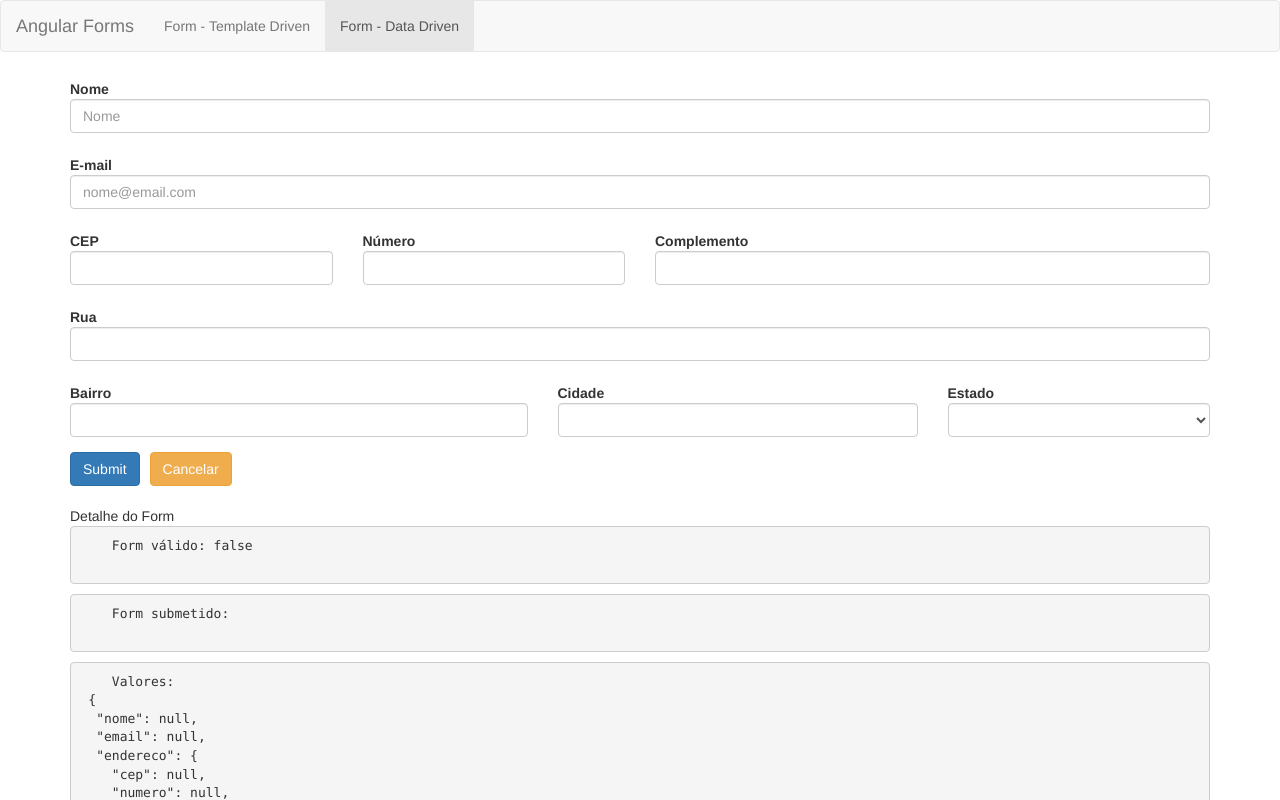
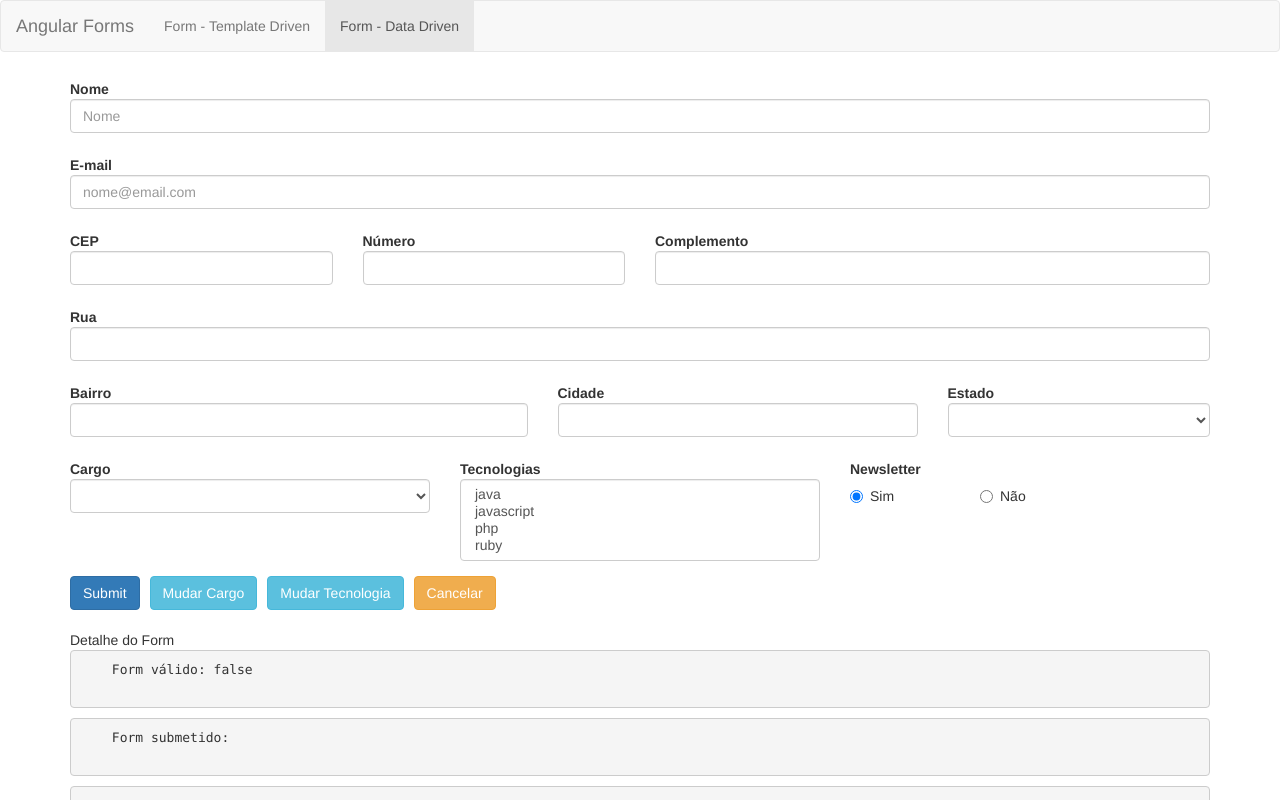
Before and after one commit to Tiago3F/forms, an Angular app: page /dataForm in a window 1280 px wide. Shown: the top 800 px of the page. Built offline with nearby package versions, Linux system fonts and the light colour scheme.

Commit message:
feat: :sparkles: Input radio

```diff
--- a/src/app/data-form/data-form.component.html
+++ b/src/app/data-form/data-form.component.html
@@ -80,7 +80,42 @@
         </div>
     </div>
 
+    <div class="form-group">
+        <div class="col-md-4" [ngClass]="aplicaCssErro('cargo')">
+            <label for="cargo" class="control-label">Cargo</label>
+            <select class="form-control" id="cargo" formControlName="cargo" [compareWith]="compararCargos">
+          <option *ngFor="let cargo of cargos" [ngValue]="cargo">{{ cargo.desc }}</option>
+        </select>
+            <app-campo-control-erro [mostrarErro]="verificaValidTouched('cargo')" msgErro="O cargo é obrigatório!"></app-campo-control-erro>
+        </div>
+
+
+
+        <div class="col-md-4" [ngClass]="aplicaCssErro('tecnologias')">
+            <label for="tecnologias" class="control-label">Tecnologias</label>
+            <select multiple class="form-control" id="tecnologias" formControlName="tecnologias">
+        <option *ngFor="let tecnologia of tecnologias" [ngValue]="tecnologia.nome">{{ tecnologia.nome }}</option>
+      </select>
+            <app-campo-control-erro [mostrarErro]="verificaValidTouched('tecnologias')" msgErro="O tecnologias é obrigatório!"></app-campo-control-erro>
+        </div>
+
+
+
+        <div class="col-md-4" [ngClass]="aplicaCssErro('newsletter')">
+            <label for="newsletter" class="control-label">Newsletter</label>
+            <div id="newsletter" class="row">
+                <div class="col-sm-4" *ngFor="let item of newsletterOp">
+                    <label class="radio-inline">
+                    <input type="radio" [value]="item.valor" formControlName="newsletter"> {{ item.desc }}
+                  </label>
+                </div>
+            </div>
+        </div>
+    </div>
+
     <button type="submit" class="btn btn-primary">Submit</button>
+    <button class="btn btn-info" style="margin-left: 10px;" (click)="setarCargo()">Mudar Cargo</button>
+    <button class="btn btn-info" style="margin-left: 10px;" (click)="setarTecnologias()">Mudar Tecnologia</button>
     <button class="btn btn-warning" style="margin-left: 10px;" (click)="resetar()">Cancelar</button>
 
     <app-form-debug [form]="formulario"></app-form-debug>
--- a/src/app/data-form/data-form.component.ts
+++ b/src/app/data-form/data-form.component.ts
@@ -16,7 +16,10 @@ export class DataFormComponent implements OnInit {
 
   formulario!: FormGroup;
   // estados!: EstadoBr[]
-  estados!: Observable<EstadoBr []>
+  estados!: Observable<EstadoBr[]>
+  cargos!: any[];
+  tecnologias!: any[];
+  newsletterOp!: any[];
 
   constructor(private formBuilder: FormBuilder, private http: HttpClient, private dropDownService: DropdownService, private cepService: ConsultaCepService) { }
 
@@ -24,6 +27,11 @@ export class DataFormComponent implements OnInit {
 
     this.estados = this.dropDownService.getEstadosBr()
 
+    this.cargos = this.dropDownService.getCargos()
+
+    this.tecnologias = this.dropDownService.getTecnologias()
+
+    this.newsletterOp = this.dropDownService.getNewsletter()
 
     // this.dropDownService.getEstadosBr().subscribe(dados => {this.estados = dados;  console.log(dados)})
 
@@ -44,7 +52,11 @@ export class DataFormComponent implements OnInit {
         bairro: [null, Validators.required],
         cidade: [null, Validators.required],
         estado: [null, Validators.required],
-      })
+      }),
+
+      cargo: [null],
+      tecnologias: [null],
+      newsletter: ['s'],
     })
   }
 
@@ -107,7 +119,7 @@ export class DataFormComponent implements OnInit {
 
     const cep = this.formulario.get('endereco.cep')?.value
 
-      if (cep != null && cep !== '') {
+    if (cep != null && cep !== '') {
       this.cepService.consultaCEP(cep)?.subscribe(dados => this.populaDadosForm(dados));
     }
   }
@@ -154,7 +166,17 @@ export class DataFormComponent implements OnInit {
     })
   }
 
+  setarCargo() {
+    const cargo = {nome: 'Dev', nivel: 'Pleno', desc: 'Dev Pl'};
+    this.formulario.get('cargo')?.setValue(cargo)
+  }
+
+  compararCargos(obj1: any, obj2: any) {
+    return obj1 && obj2 ? (obj1.nome === obj2.nome && obj1.nivel === obj2.nivel) : obj1 === obj2
+  }
+
+  setarTecnologias() {
+    this.formulario.get('tecnologias')?.setValue(['java', 'javascript', 'php'])
+  }
+
 }
-function dados(dados: any) {
-  throw new Error('Function not implemented.');
-}
--- a/src/app/shared/services/dropdown.service.ts
+++ b/src/app/shared/services/dropdown.service.ts
@@ -16,4 +16,28 @@ export class DropdownService {
     .pipe(map(res => res));
   }
 
+  getCargos() {
+    return [
+      {nome: 'Dev', nivel: 'Junior', desc: 'Dev Jr'},
+      {nome: 'Dev', nivel: 'Pleno', desc: 'Dev Pl'},
+      {nome: 'Dev', nivel: 'Senior', desc: 'Dev Sr'},
+    ]
+  }
+
+  getTecnologias() {
+    return [
+      {nome: 'java', desc: 'Java'},
+      {nome: 'javascript', desc: 'JavaScript'},
+      {nome: 'php', desc: 'PHP'},
+      {nome: 'ruby', desc: 'Ruby'},
+    ]
+  }
+
+  getNewsletter() {
+    return [
+      {valor: 's', desc: 'Sim'},
+      {valor: 'n', desc: 'Não'},
+    ]
+  }
+
 }
```
